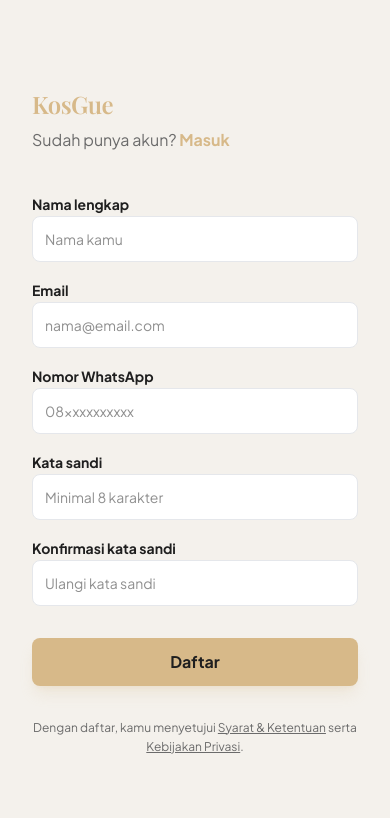
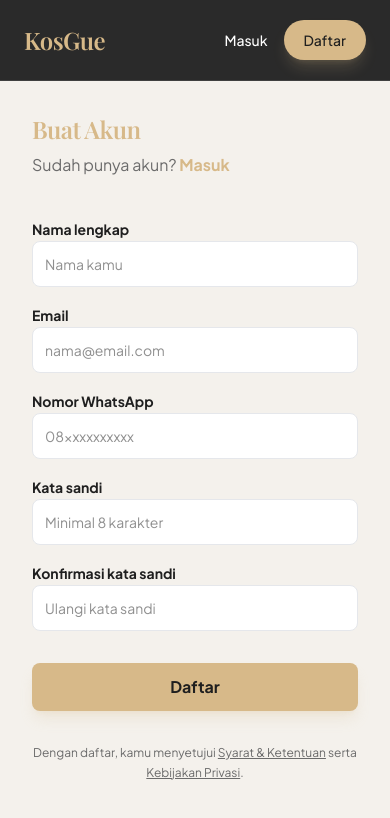
Before and after one commit to Rizkimuda/KOSGUE_frontend, a React (Vite) app: page /register in a window 390 px wide. Shown: the top 818 px of the page. Built offline with nearby package versions, Linux system fonts and the light colour scheme.

Commit message:
menambahkan navbar pada halaman login dan register dan juga memperbaiki overlap antara form dan navbar

```diff
--- a/src/pages/Login.jsx
+++ b/src/pages/Login.jsx
@@ -3,7 +3,49 @@ import { Link } from "react-router-dom";
 function Login() {
   return (
     <div className="min-h-screen grid md:grid-cols-2 font-sans text-dark">
-      <div className="hidden md:flex flex-col justify-between bg-dark p-12 text-white relative overflow-hidden">
+      <nav className="fixed top-0 left-0 right-0 z-50 bg-dark/95 backdrop-blur-md border-b border-white/10">
+        <div className="max-w-7xl mx-auto px-6 h-20 flex items-center justify-between">
+          <Link
+            to="/"
+            className="text-2xl font-serif font-bold tracking-tight text-gold"
+          >
+            KosGue
+          </Link>
+          <div className="hidden md:flex items-center space-x-8 text-sm font-medium text-white/80">
+            <Link to="/" className="hover:text-gold transition-colors">
+              Beranda
+            </Link>
+            <a href="/#tentang" className="hover:text-gold transition-colors">
+              Tentang
+            </a>
+            <a href="/#featured" className="hover:text-gold transition-colors">
+              Kos Pilihan
+            </a>
+            <a href="/#fasilitas" className="hover:text-gold transition-colors">
+              Fasilitas
+            </a>
+            <a href="/#testimoni" className="hover:text-gold transition-colors">
+              Testimoni
+            </a>
+          </div>
+          <div className="flex items-center space-x-4">
+            <Link
+              to="/login"
+              className="text-sm font-medium text-white hover:text-gold transition-colors"
+            >
+              Masuk
+            </Link>
+            <Link
+              to="/register"
+              className="px-5 py-2.5 text-sm font-medium text-dark bg-gold rounded-full hover:bg-[#c5a575] transition-colors shadow-lg shadow-gold/20"
+            >
+              Daftar
+            </Link>
+          </div>
+        </div>
+      </nav>
+
+      <div className="hidden md:flex flex-col justify-between bg-dark p-12 text-white relative overflow-hidden pt-32">
         <div className="absolute inset-0 bg-[url('https://images.unsplash.com/photo-1493663284031-b7e3aefcae8e?auto=format&fit=crop&w=1500&q=80')] bg-cover bg-center opacity-40 mix-blend-overlay"></div>
         <div className="relative z-10">
           <span className="inline-block py-1 px-3 rounded-full bg-gold/20 border border-gold/40 text-gold text-xs font-bold tracking-wide uppercase mb-6">
@@ -23,15 +65,12 @@ function Login() {
         </div>
       </div>
 
-      <div className="flex flex-col justify-center p-8 md:p-16 bg-cream">
+      <div className="flex flex-col justify-center p-8 md:p-16 bg-cream pt-32">
         <div className="max-w-md mx-auto w-full">
           <header className="mb-10">
-            <Link
-              to="/"
-              className="text-2xl font-serif font-bold tracking-tight text-gold block mb-2"
-            >
-              KosGue
-            </Link>
+            <h2 className="text-2xl font-serif font-bold tracking-tight text-gold block mb-2">
+              Selamat Datang
+            </h2>
             <p className="text-muted">
               Belum punya akun?{" "}
               <Link
--- a/src/pages/Register.jsx
+++ b/src/pages/Register.jsx
@@ -2,7 +2,50 @@ import { Link } from "react-router-dom";
 
 function Register() {
   return (
-    <div className="min-h-screen grid md:grid-cols-2 font-sans text-dark">
+    <div className="h-screen flex flex-col font-sans text-dark">
+      <nav className="z-50 bg-dark/95 backdrop-blur-md border-b border-white/10 shrink-0">
+        <div className="max-w-7xl mx-auto px-6 h-20 flex items-center justify-between">
+          <Link
+            to="/"
+            className="text-2xl font-serif font-bold tracking-tight text-gold"
+          >
+            KosGue
+          </Link>
+          <div className="hidden md:flex items-center space-x-8 text-sm font-medium text-white/80">
+            <Link to="/" className="hover:text-gold transition-colors">
+              Beranda
+            </Link>
+            <a href="/#tentang" className="hover:text-gold transition-colors">
+              Tentang
+            </a>
+            <a href="/#featured" className="hover:text-gold transition-colors">
+              Kos Pilihan
+            </a>
+            <a href="/#fasilitas" className="hover:text-gold transition-colors">
+              Fasilitas
+            </a>
+            <a href="/#testimoni" className="hover:text-gold transition-colors">
+              Testimoni
+            </a>
+          </div>
+          <div className="flex items-center space-x-4">
+            <Link
+              to="/login"
+              className="text-sm font-medium text-white hover:text-gold transition-colors"
+            >
+              Masuk
+            </Link>
+            <Link
+              to="/register"
+              className="px-5 py-2.5 text-sm font-medium text-dark bg-gold rounded-full hover:bg-[#c5a575] transition-colors shadow-lg shadow-gold/20"
+            >
+              Daftar
+            </Link>
+          </div>
+        </div>
+      </nav>
+
+      <div className="flex-1 grid md:grid-cols-2 min-h-0">
         <div className="hidden md:flex flex-col justify-between bg-dark p-12 text-white relative overflow-hidden">
           <div className="absolute inset-0 bg-[url('https://images.unsplash.com/photo-1493663284031-b7e3aefcae8e?auto=format&fit=crop&w=1500&q=80')] bg-cover bg-center opacity-40 mix-blend-overlay"></div>
           <div className="relative z-10">
@@ -43,18 +86,18 @@ function Register() {
           </div>
         </div>
 
-      <div className="flex flex-col justify-center p-8 md:p-16 bg-cream">
+        <div className="overflow-y-auto bg-cream p-8 md:p-16">
           <div className="max-w-md mx-auto w-full">
             <header className="mb-10">
-            <Link
-              to="/"
-              className="text-2xl font-serif font-bold tracking-tight text-gold block mb-2"
-            >
-              KosGue
-            </Link>
+              <h2 className="text-2xl font-serif font-bold tracking-tight text-gold block mb-2">
+                Buat Akun
+              </h2>
               <p className="text-muted">
                 Sudah punya akun?{" "}
-              <Link to="/login" className="text-gold font-bold hover:underline">
+                <Link
+                  to="/login"
+                  className="text-gold font-bold hover:underline"
+                >
                   Masuk
                 </Link>
               </p>
@@ -93,7 +136,9 @@ function Register() {
                 />
               </div>
               <div className="space-y-2">
-              <label className="text-sm font-bold text-dark">Kata sandi</label>
+                <label className="text-sm font-bold text-dark">
+                  Kata sandi
+                </label>
                 <input
                   type="password"
                   placeholder="Minimal 8 karakter"
@@ -135,6 +180,7 @@ function Register() {
           </div>
         </div>
       </div>
+    </div>
   );
 }
 
```
Lines whose indentation alone changed are shown as unchanged.
